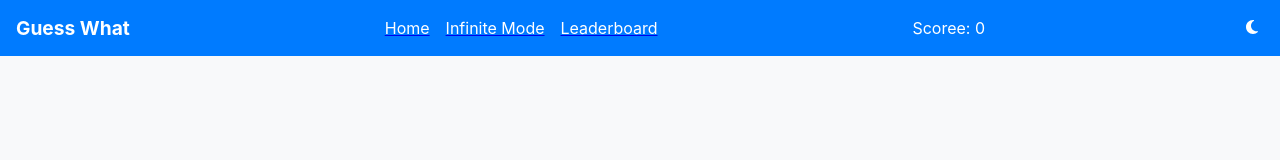
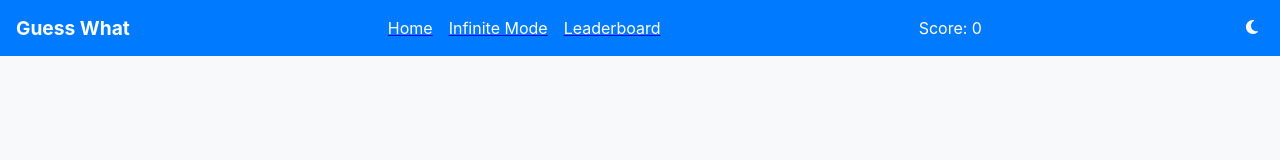
Before and after one commit to patrickzachar7/guesswhat, a Next.js app: page / in a window 1280 px wide. Shown: the top 160 px of the page. Built offline with nearby package versions, Linux system fonts and the light colour scheme.

Commit message:
First working version second try

```diff
--- a/src/components/Header.js
+++ b/src/components/Header.js
@@ -63,7 +63,7 @@ function Header({ toggleDarkMode, isDarkMode }) {
           <NavLink>Leaderboard</NavLink>
         </Link>
       </Nav>
-      <ScoreDisplay>Scoree: {score}</ScoreDisplay>
+      <ScoreDisplay>Score: {score}</ScoreDisplay>
       <ThemeToggle onClick={toggleDarkMode}>
         <FontAwesomeIcon icon={isDarkMode ? faSun : faMoon} />
       </ThemeToggle>
```
